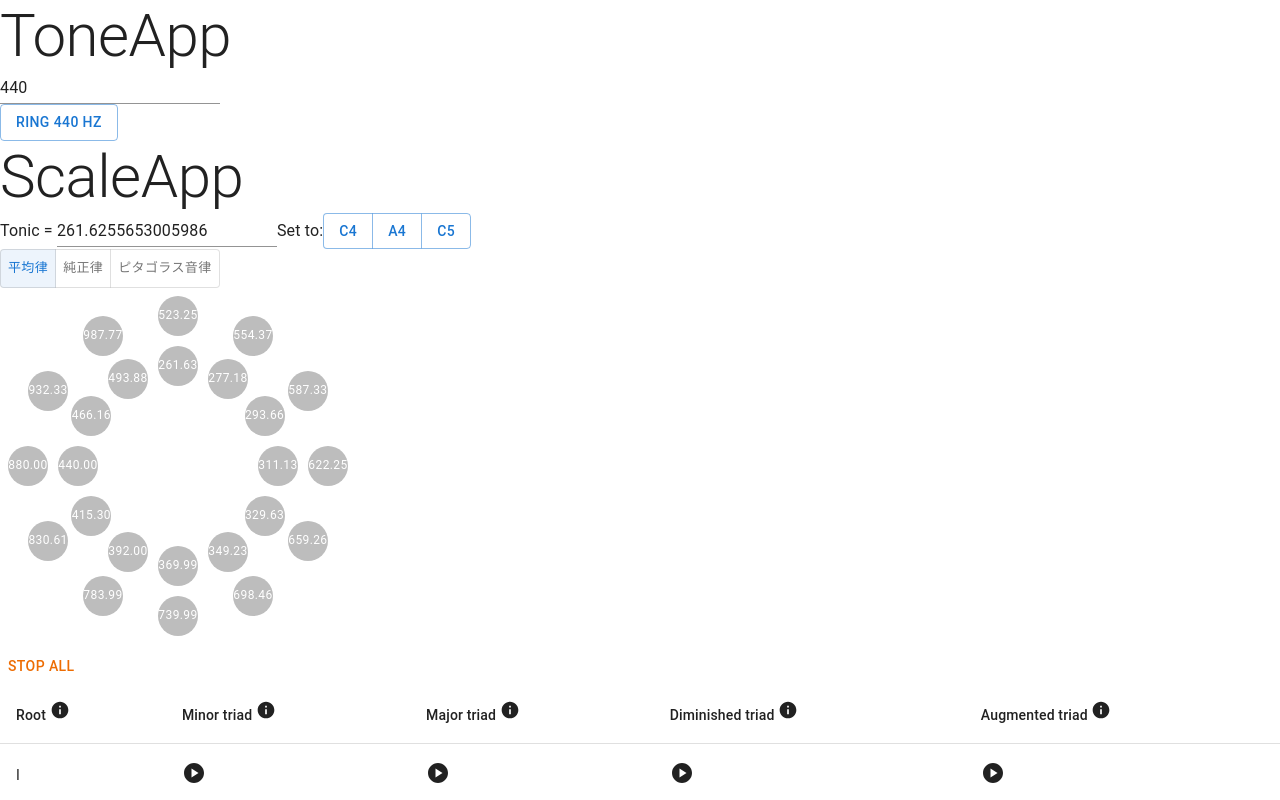
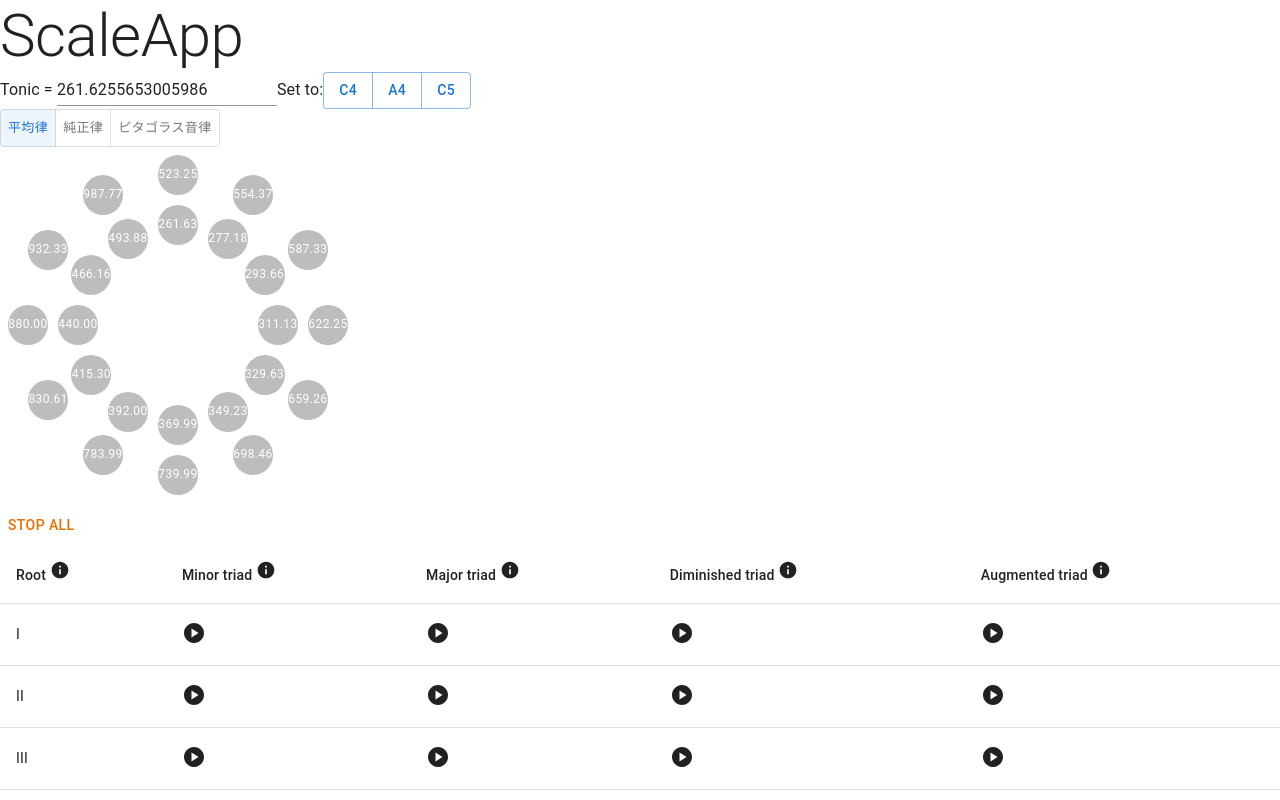
Before and after one commit to showkami/music_theory_webapp, a React (Create React App) app: page / in a window 1280 px wide. Shown: the top 800 px of the page. Built offline with nearby package versions, Linux system fonts and the light colour scheme.

Commit message:
Delete ToneApp

```diff
--- a/src/app.tsx
+++ b/src/app.tsx
@@ -1,6 +1,5 @@
 import React from 'react';
 import {createTheme, CssBaseline, ThemeProvider} from "@mui/material";
-import ToneApp from './tone/ToneApp.tsx'
 import ScaleApp from './scale/ScaleApp.tsx'
 
 const App = () => {
@@ -10,7 +9,6 @@ const App = () => {
       <ThemeProvider theme={theme}>
         <CssBaseline />
 
-        <ToneApp />
         <ScaleApp />
       </ThemeProvider>
     </>
--- a/src/tone/ToneApp.tsx
+++ /dev/null
@@ -1,35 +0,0 @@
-import React, {useEffect, useMemo, useState} from 'react';
-import {ButtonGroup, Button, Input, Typography} from '@mui/material';
-import OscillatorButton from '../component/OscillatorButton.tsx'
-import FrequencyInput from "../component/FrequencyInput.tsx";
-
-
-const ToneApp = () => {
-  const [toneFreq, setToneFreq] = useState<number | undefined>(440);
-  const [isSoundOn, setIsSoundOn] = useState<boolean>(false);
-
-
-  return (
-    <>
-      <Typography variant={"h2"}>ToneApp</Typography>
-
-      <div>
-        <FrequencyInput freq={toneFreq} setFreq={setToneFreq} />
-      </div>
-
-      <div>
-        {toneFreq ?
-          <OscillatorButton
-            freq={toneFreq}
-            isSoundOn={isSoundOn}
-            setIsSoundOn={setIsSoundOn}
-            label={`Ring ${toneFreq} Hz`}
-            buttonType={"ToggleButton"}
-          />　: <></>}
-      </div>
-
-    </>
-  )
-}
-
-export default ToneApp;
```
